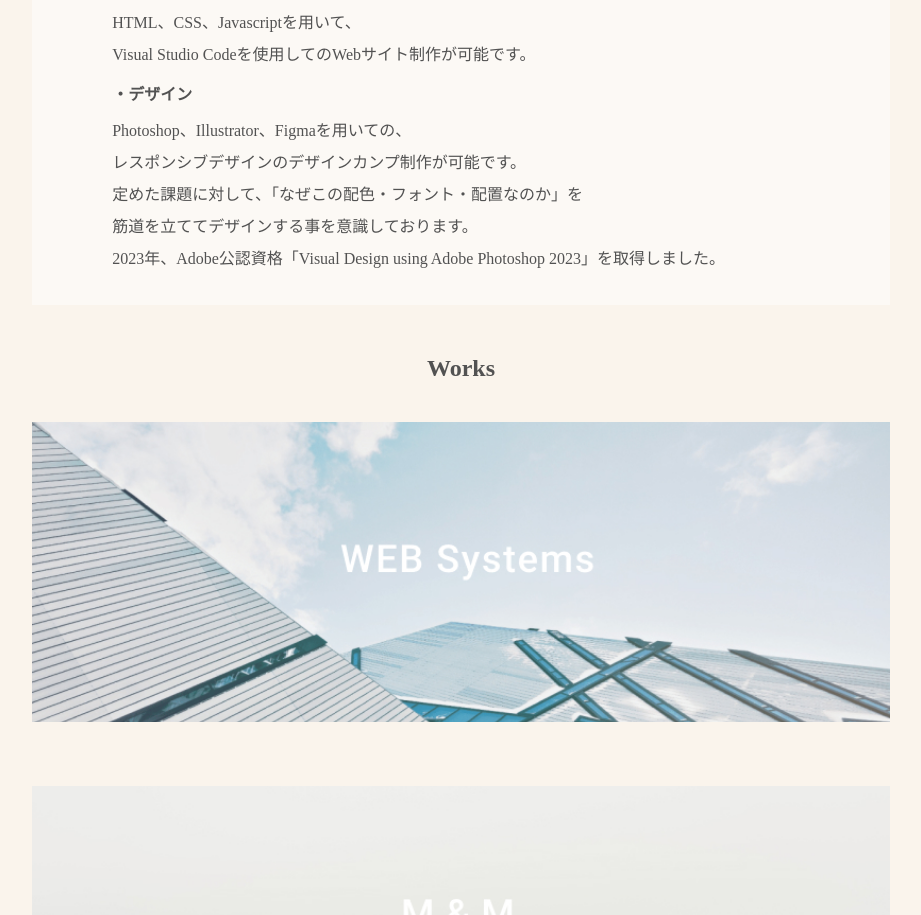
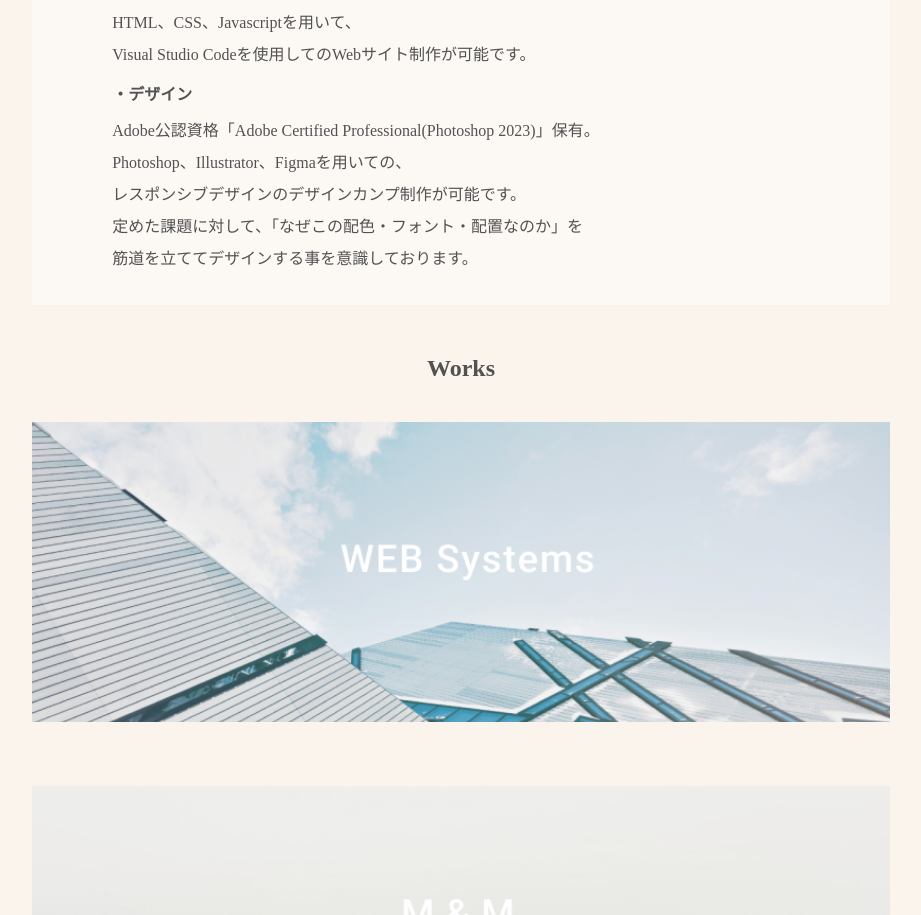
Before and after one commit to izu88/portfolio, a plain HTML site: page index.html in a window 1280 px wide. Shown: the part 1149-2064 px from the top of the page, without its empty margins (179-1100 px from the left). Drawn offline with Linux system fonts and the light colour scheme; some packages are replaced by stand-ins of ours.

Commit message:
Update index.html

```diff
--- a/index.html
+++ b/index.html
@@ -99,11 +99,11 @@
 
                 <h4 class="content-sub">・デザイン</h4>
                 <p>
+                    Adobe公認資格「Adobe Certified Professional(Photoshop 2023)」保有。<br>
                     Photoshop、Illustrator、Figmaを用いての、<br class="br_pc">
                     レスポンシブデザインのデザインカンプ制作が可能です。<br>
                     定めた課題に対して、「なぜこの配色・フォント・配置なのか」を<br class="br_pc">
                     筋道を立ててデザインする事を意識しております。<br>
-                    2023年、Adobe公認資格「Visual Design using Adobe Photoshop 2023」を取得しました。
                 </p>
             </div>
 
```
